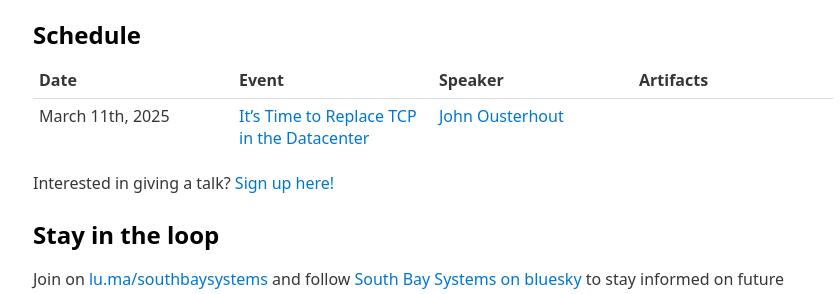
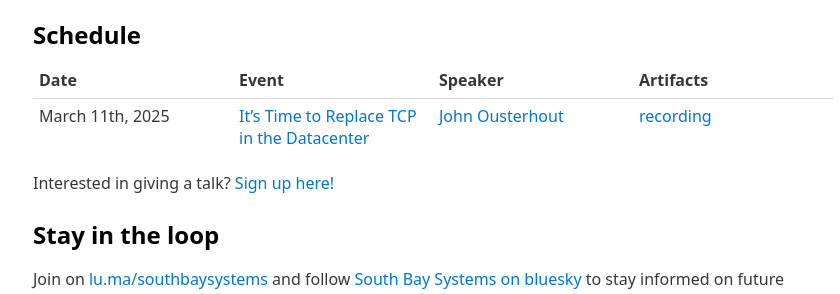
Before and after one commit to thisismiller/southbaysystems.xyz, a Jekyll site: the page built from index.markdown, in a window 1280 px wide. Shown: the part 345-639 px from the top of the page, without its empty margins (207-1047 px from the left). Built offline with Jekyll 4.4.1, drawn with Linux system fonts in a browser that asks for light colours.

Commit message:
Add link to talk recording

```diff
--- a/index.markdown
+++ b/index.markdown
@@ -21,7 +21,7 @@ Speakers will share their experience building, debugging, testing, and maintaini
 
 | Date | Event | Speaker | Artifacts |
 | --- | --- | --- | --- |
-| March 11th, 2025 | [It's Time to Replace TCP in the Datacenter](https://lu.ma/vcwd7npw) | [John Ousterhout](https://web.stanford.edu/~ouster/cgi-bin/home.php) | |
+| March 11th, 2025 | [It's Time to Replace TCP in the Datacenter](https://lu.ma/vcwd7npw) | [John Ousterhout](https://web.stanford.edu/~ouster/cgi-bin/home.php) | [recording](https://youtu.be/Nh-WZZi-Zic) |
 
 Interested in giving a talk?  [Sign up here!](https://docs.google.com/forms/d/e/1FAIpQLScUuQPopRKbf2iRKGMtHQmU9s6UHbpbHcfbNvfekp-PvH0UOg/viewform)
 
```
